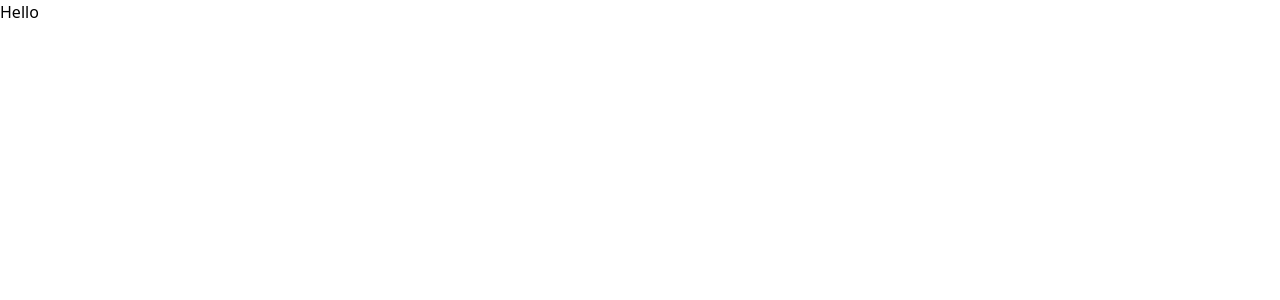
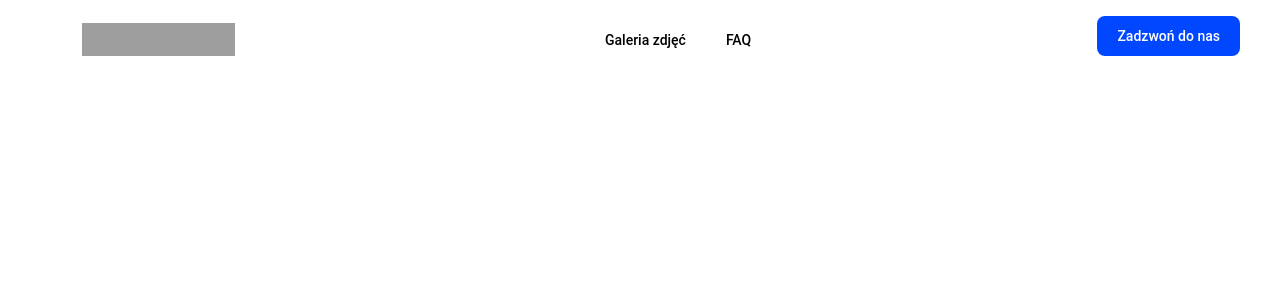
Before and after one commit to Najssky/CarsSpot, a Vue app: page / in a window 1280 px wide. Shown: the top 300 px of the page. Built offline with nearby package versions, Linux system fonts and the light colour scheme; grey boxes are pictures that could not be loaded.

Commit message:
Make nav component

```diff
--- a/package.json
+++ b/package.json
@@ -8,6 +8,8 @@
     "lint": "vue-cli-service lint"
   },
   "dependencies": {
+    "@headlessui/vue": "^1.7.23",
+    "@heroicons/vue": "^2.1.5",
     "core-js": "^3.8.3",
     "vue": "^3.2.13"
   },
--- a/src/App.vue
+++ b/src/App.vue
@@ -1,5 +1,4 @@
 <template>
-  Hello
   <header-component></header-component>
 </template>
 
--- a/src/components/NavComponent.vue
+++ b/src/components/NavComponent.vue
@@ -1,12 +1,63 @@
 <template>
-  <div></div>
+  <Disclosure as="nav" v-slot="{ open }">
+    <div class="max-w-full px-2 sm:px-6 lg:px-8">
+      <div class="max-w-[1600px] flex h-[79px] items-center justify-between">
+        <!-- Logo po lewej stronie -->
+        <div class="flex items-center" style="margin-left: 50px;">
+          <img class="h-[32.61px] w-[152.79px]" src="../assets/images/logo.svg" alt="Your Company" />
+        </div>
+
+
+        <!-- Elementy menu wyśrodkowane -->
+        <div class="flex flex-1 justify-center items-center">
+          <div class="hidden sm:ml-6 sm:block">
+            <div class="flex space-x-4">
+              <a v-for="item in navigation" :key="item.name" :href="item.href" :class="[item.current ? 'text-black' : 'text-black hover:text-gray', 'rounded-md px-3 py-2 text-sm font-medium font-sans']" :aria-current="item.current ? 'page' : undefined">{{ item.name }}</a>
+            </div>
+          </div>
+        </div>
+        <div class="relative">
+          <button type="button" class="text-white bg-button-blue focus:ring-4 font-medium rounded-lg text-sm px-5 py-2.5 me-2 mb-2 focus:outline-none">Zadzwoń do nas</button>
+        </div>
+        <!-- Button po prawej stronie -->
+        <div class="absolute inset-y-0 right-0 flex items-center sm:hidden" style="margin-right: 50px;">
+          <!-- Mobile menu button-->
+          <DisclosureButton class="relative inline-flex items-center justify-center rounded-md p-2 text-black-400 hover:bg-gray-700 hover:text-white focus:outline-none focus:ring-2 focus:ring-inset focus:ring-white">
+            <span class="absolute -inset-0.5" />
+            <span class="sr-only">Open main menu</span>
+            <Bars3Icon v-if="!open" class="block h-6 w-6" aria-hidden="true" />
+            <XMarkIcon v-else class="block h-6 w-6" aria-hidden="true" />
+          </DisclosureButton>
+        </div>
+      </div>
+    </div>
+
+    <!-- Panel rozwijanego menu dla wersji mobilnej -->
+    <DisclosurePanel class="sm:hidden">
+      <div class="space-y-1 px-2 pb-3 pt-2">
+        <DisclosureButton v-for="item in navigation" :key="item.name" as="a" :href="item.href" :class="[item.current ? 'bg-gray-900 text-white' : 'text-gray-300 hover:bg-gray-700 hover:text-white', 'block rounded-md px-3 py-2 text-base font-medium']" :aria-current="item.current ? 'page' : undefined">{{ item.name }}</DisclosureButton>
+      </div>
+    </DisclosurePanel>
+  </Disclosure>
 </template>
-
-<script>
-export default {
-
-}
-</script>
+ <script>
+ import { Disclosure, DisclosureButton, DisclosurePanel } from '@headlessui/vue'
+    export default {
+    components: {
+      Disclosure, DisclosureButton, DisclosurePanel
+    },
+    name: "NavComponent",
+    props: {},
+    data(){
+      return{
+        navigation:[
+          { name: 'Galeria zdjęć', href: '#', current: true },
+          { name: 'FAQ', href: '#', current: false },
+        ]
+      }
+    }
+    };
+  </script>
 
 <style>
 
--- a/tailwind.config.js
+++ b/tailwind.config.js
@@ -5,7 +5,14 @@ module.exports = {
     "./src/**/*.{vue,js,ts,jsx,tsx}",
   ],
   theme: {
-    extend: {},
+    extend: {
+      fontFamily: {
+        sans: ['Roboto', 'ui-sans-serif', 'system-ui', '-apple-system', 'BlinkMacSystemFont', 'Segoe UI', 'Roboto', 'Helvetica Neue', 'Arial', 'Noto Sans', 'sans-serif', 'Apple Color Emoji', 'Segoe UI Emoji', 'Segoe UI Symbol', 'Noto Color Emoji'],
+      },
+      colors:{
+        'button-blue': '#0147FF',
+      }
+    },
   },
   plugins: [],
 }
```
Also changed, not shown: 1 other file (tests, documents, lock files or other folders).
